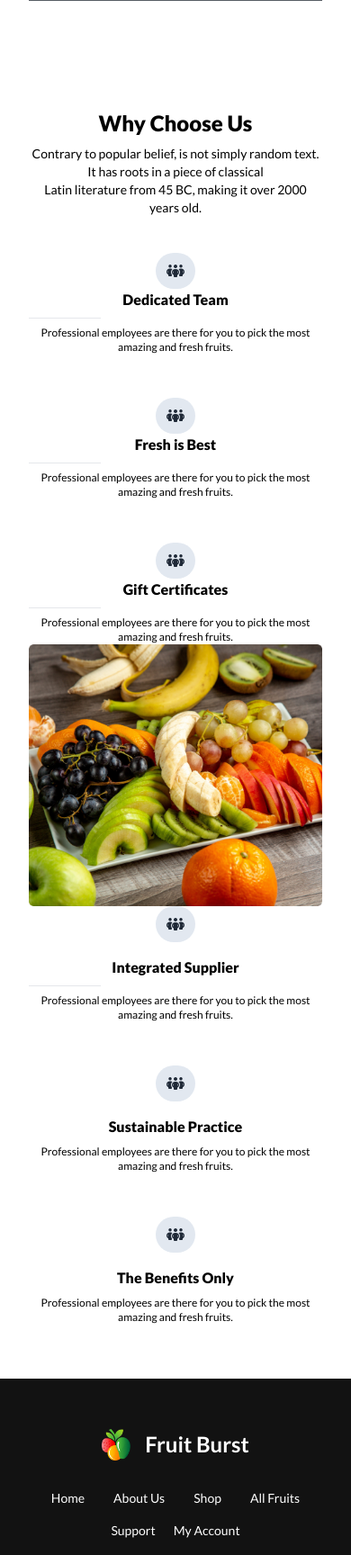
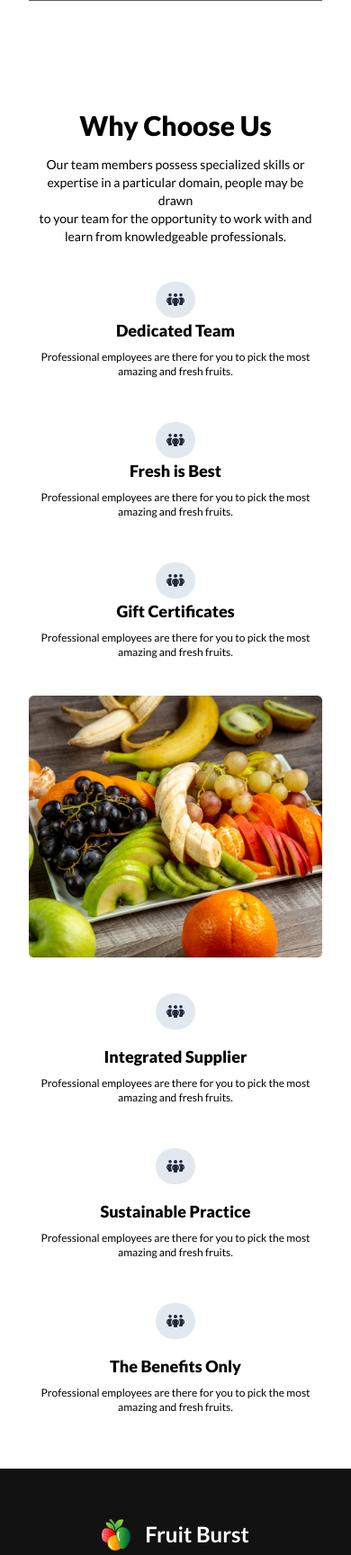
Before and after one commit to naymurabir/Fruit-Burst, a plain HTML site: page index.html in a window 390 px wide. Shown: the part 3480-5208 px from the top of the page at 90% size. Drawn offline with nearby package versions, Linux system fonts and the light colour scheme; grey boxes are pictures that could not be loaded.

Commit message:
some-modify

```diff
--- a/index.html
+++ b/index.html
@@ -49,25 +49,25 @@
             <div
                 class="navbar md:flex md:items-center md:justify-between px-5  lg:bg-[#F85559] rounded-full md:text-white ">
                 <ul class="menu menu-horizontal px-1 hidden md:flex md:block ">
-                    <li class="mr-6 list-none text-white"><a>Home</a></li>
-                    <li class="mr-6 list-none text-white"><a>About Us</a></li>
-                    <li class="mr-6 list-none text-white"><a>Shop</a></li>
-                    <li class="mr-6 list-none text-white"><a>All Fruits</a></li>
+                    <li class="list-none text-white"><a>Home</a></li>
+                    <li class="list-none text-white"><a>About Us</a></li>
+                    <li class="list-none text-white"><a>Shop</a></li>
+                    <li class="list-none text-white"><a>All Fruits</a></li>
                 </ul>
                 <div class=" gap-2">
                     <div class="flex items-center gap-2">
                         <img class="w-8" src="./images/logo.png" alt="">
                         <li class="list-none lg:text-white  text-2xl font-bold md:block normal-case ">Fruit Burst</li>
                     </div>
-                    <div class="text-2xl md:hidden block ml-20">
+                    <div class="md:hidden block text-2xl  ml-20">
                         <div class="dropdown dropdown-end">
                             <label tabindex="0" class="btn m-1"><i class="fa-solid fa-bars"></i></label>
                             <ul tabindex="0"
                                 class="dropdown-content z-[1] menu p-2 shadow bg-base-100 rounded-box w-60">
-                                <li class="mr-6 list-none text-black"><a>Home</a></li>
-                                <li class="mr-6 list-none text-black"><a>About Us</a></li>
-                                <li class="mr-6 list-none text-black"><a>Shop</a></li>
-                                <li class="mr-6 list-none text-black"><a>All Fruits</a></li>
+                                <li class="list-none text-black"><a>Home</a></li>
+                                <li class="list-none text-black"><a>About Us</a></li>
+                                <li class="list-none text-black"><a>Shop</a></li>
+                                <li class="list-none text-black"><a>All Fruits</a></li>
                             </ul>
                         </div>
                     </div>
@@ -565,10 +565,12 @@
 
             <div class="max-w-screen-xl mx-auto my-10 py-5 px-8 md:px-16 lg:px-24">
                 <div class="text-center my-10">
-                    <h1 class=" text-black font-extrabold text-2xl mb-2">Why Choose Us</h1>
-                    <p class="text-sm text-black font-normal">Contrary to popular belief, is not simply random text. It
-                        has roots in a piece of classical <br>
-                        Latin literature from 45 BC, making it over 2000 years old.</p>
+                    <h1 class=" text-black font-extrabold text-3xl mb-4">Why Choose Us</h1>
+                    <p class="text-sm text-black font-normal">Our team members possess specialized skills or expertise
+                        in a
+                        particular domain, people may be drawn <br> to your team for the opportunity to work with and
+                        learn
+                        from knowledgeable professionals.</p>
                 </div>
 
                 <div class="grid grid-cols-1 md:grid-cols-1 lg:grid-cols-3 ">
@@ -576,9 +578,8 @@
                         <div class="text-center items-center lg:text-left lg:flex lg:items-end gap-4">
                             <i class="fa-solid fa-people-group bg-slate-200 rounded-full p-3"></i>
                             <div>
-                                <h1 class="text-base text-black font-extrabold mb-2">Dedicated Team
+                                <h1 class="text-lg text-black font-extrabold mb-2">Dedicated Team
                                 </h1>
-                                <hr class="w-20  mb-2">
                                 <p class="text-black text-xs">Professional employees are there for you to pick the most
                                     amazing and fresh fruits.
                                 </p>
@@ -588,8 +589,7 @@
                         <div class="text-center items-center lg:text-left lg:flex lg:items-end gap-4">
                             <i class="fa-solid fa-people-group bg-slate-200 rounded-full p-3"></i>
                             <div>
-                                <h1 class="text-base text-black font-extrabold mb-2">Fresh is Best</h1>
-                                <hr class="w-20  mb-2">
+                                <h1 class="text-lg text-black font-extrabold mb-2">Fresh is Best</h1>
                                 <p class="text-black text-xs">Professional employees are there for you to pick the most
                                     amazing and fresh fruits.
                                 </p>
@@ -599,8 +599,7 @@
                         <div class="text-center items-center lg:text-left lg:flex lg:items-end gap-4">
                             <i class="fa-solid fa-people-group bg-slate-200 rounded-full p-3"></i>
                             <div>
-                                <h1 class="text-base text-black font-extrabold mb-2">Gift Certificates</h1>
-                                <hr class="w-20  mb-2">
+                                <h1 class="text-lg text-black font-extrabold mb-2">Gift Certificates</h1>
                                 <p class="text-black text-xs">Professional employees are there for you to pick the most
                                     amazing and fresh fruits.
                                 </p>
@@ -608,15 +607,15 @@
                         </div>
                     </div>
                     <div class="flex-1">
-                        <img class="w-96" src="./images/whychoose1.png" alt="">
+                        <img class="w-96 py-10 md:py-10 lg:py-0 md:ml-32 lg:ml-0" src="./images/whychoose1.png" alt="">
                     </div>
                     <div class="flex-1 ">
                         <div
                             class="flex flex-col-reverse lg:flex-row text-center items-center lg:text-left lg:flex lg:items-end gap-4">
                             <div class="text-center lg:text-end">
-                                <h1 class="text-base text-black font-extrabold mb-2">Integrated Supplier</h1>
-                                <hr class="w-20 text-right mb-2">
-                                <p class="text-black text-xs">Professional employees are there for you to pick the most
+                                <h1 class="text-lg text-black font-extrabold mb-2">Integrated Supplier</h1>
+                                <p class="text-black text-xs">Professional employees are there for you to pick the
+                                    most
                                     amazing and fresh fruits.
                                 </p>
                             </div>
@@ -626,7 +625,7 @@
                         <div
                             class="flex flex-col-reverse lg:flex-row text-center items-center lg:text-left lg:flex lg:items-end gap-4  ">
                             <div class="text-center lg:text-end">
-                                <h1 class="text-base text-black font-extrabold mb-2">Sustainable Practice</h1>
+                                <h1 class="text-lg text-black font-extrabold mb-2">Sustainable Practice</h1>
                                 <p class="text-black text-xs">Professional employees are there for you to pick the most
                                     amazing and fresh fruits.
                                 </p>
@@ -637,7 +636,7 @@
                         <div
                             class="flex flex-col-reverse lg:flex-row         text-center items-center lg:text-left lg:flex lg:items-end gap-4">
                             <div class="text-center lg:text-end">
-                                <h1 class="text-base text-black font-extrabold mb-2">The Benefits Only</h1>
+                                <h1 class="text-lg text-black font-extrabold mb-2">The Benefits Only</h1>
                                 <p class="text-black text-xs">Professional employees are there for you to pick the most
                                     amazing and fresh fruits.
                                 </p>
```
